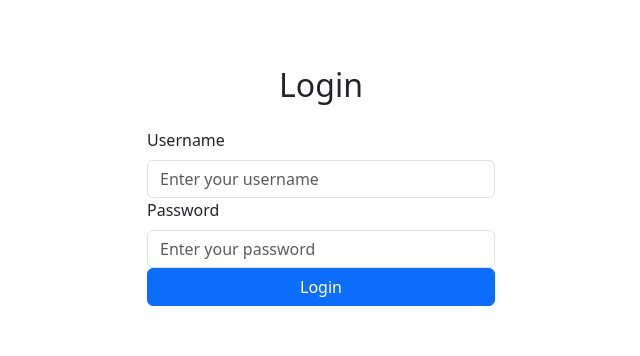
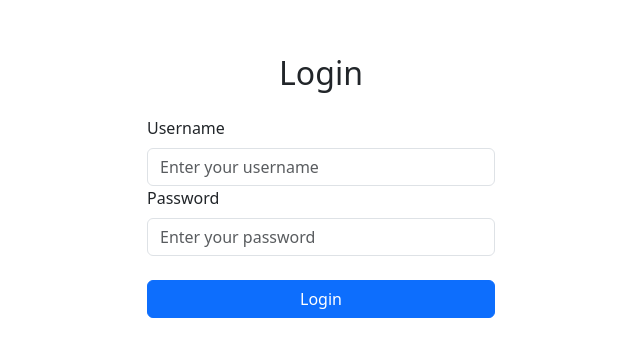
Before and after one commit to Damieee/Login-Page, a React (Create React App) app: page / in a window 1280 px wide. Shown: the part 214-570 px from the top of the page, without its empty margins (319-959 px from the left). Built offline with nearby package versions, Linux system fonts and the light colour scheme.

Commit message:
Refactored Code

```diff
--- a/src/components/App.jsx
+++ b/src/components/App.jsx
@@ -1,22 +1,11 @@
 import React from 'react';
-import { Container, Row, Col, Form} from 'react-bootstrap';
-import 'bootstrap/dist/css/bootstrap.min.css';
+
 import MyForm from './Form';
-import Header from './Header';
 
 
 function App() {
-  return (
-    <Container className="d-flex justify-content-center align-items-center vh-100">
-      <Row className="w-100">
-        <Col md={4} className="mx-auto">
-          <Form>
-            <Header/>
-            <MyForm/>
-          </Form>
-        </Col>
-      </Row>
-    </Container>
+  return(
+      <MyForm/>
   );
 }
 
--- a/src/components/Form.jsx
+++ b/src/components/Form.jsx
@@ -1,6 +1,6 @@
-import React, { useState } from "react";
-import { Form } from "react-bootstrap";
-import { Button } from "react-bootstrap";
+import { React, useState } from "react";
+import { Container, Row, Col, Form, Button } from "react-bootstrap";
+import 'bootstrap/dist/css/bootstrap.min.css';
 
 function MyForm() {
   // State to hold form data
@@ -13,6 +13,11 @@ function MyForm() {
   };
 
   return (
+
+        <Container className="d-flex justify-content-center align-items-center vh-100">
+          <Row className="w-100">
+            <Col md={4} className="mx-auto">
+              <h2 className="mb-4 text-center">Login</h2>
               <Form onSubmit={submitHandler}>
                 {/* Username input */}
                 <Form.Group controlId="formUsername">
@@ -35,10 +40,14 @@ function MyForm() {
                   />
                 </Form.Group>
                 {/* Button component for form submission */}
-      <Button variant="primary" type="submit" className="w-100">
+                <Button variant="primary" type="submit" className="w-100 mt-4">
                   Login
                 </Button>
               </Form>
+            </Col>
+          </Row>
+        </Container>
+
       );
 }
 
--- a/src/components/Header.jsx
+++ /dev/null
@@ -1,12 +0,0 @@
-import React from 'react';
-
-
-function Header() {
-  return (
-
-    <h2 className="mb-4 text-center">Login</h2>
-
-  );
-}
-
-export default Header;
```
Lines whose indentation alone changed are shown as unchanged.
